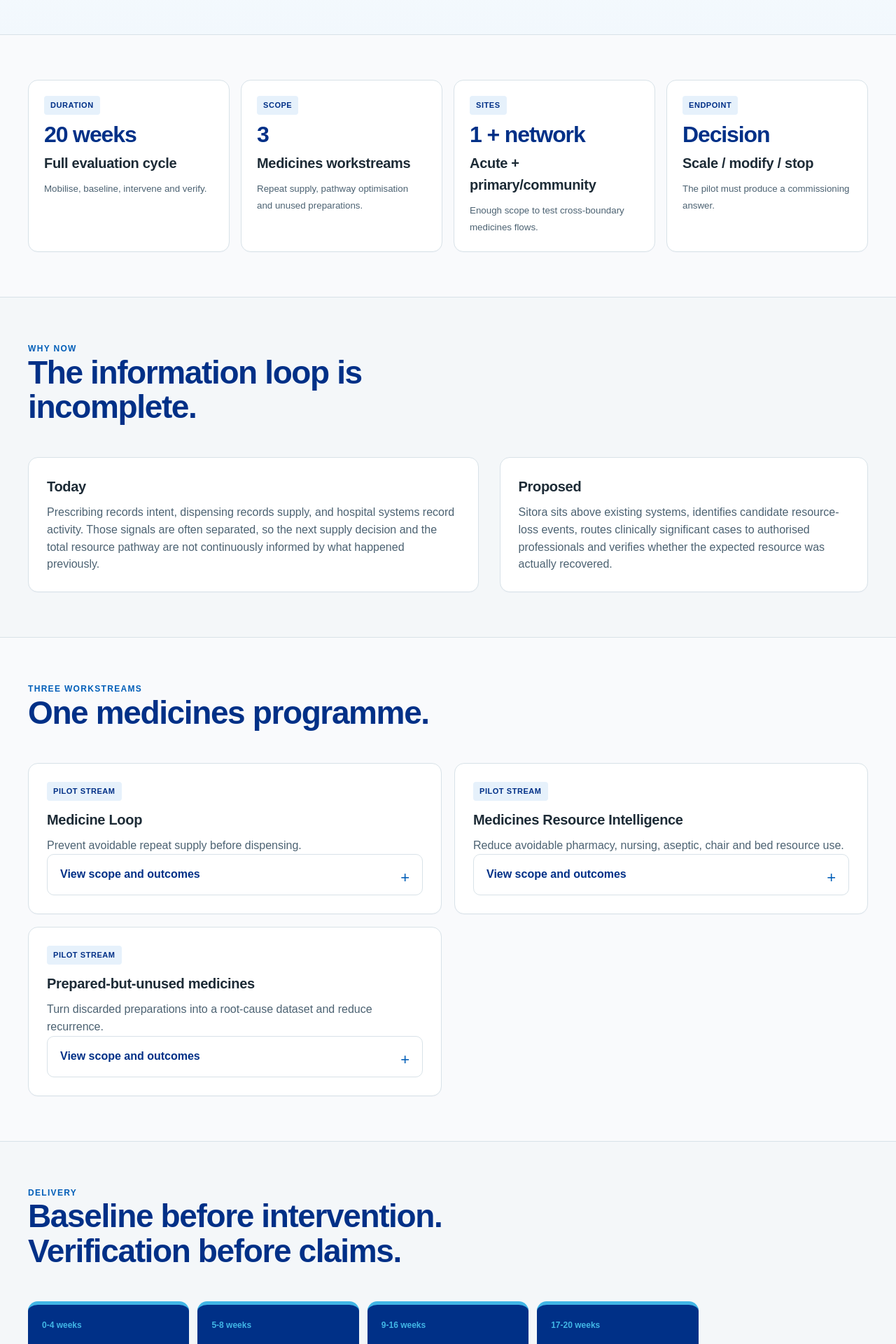
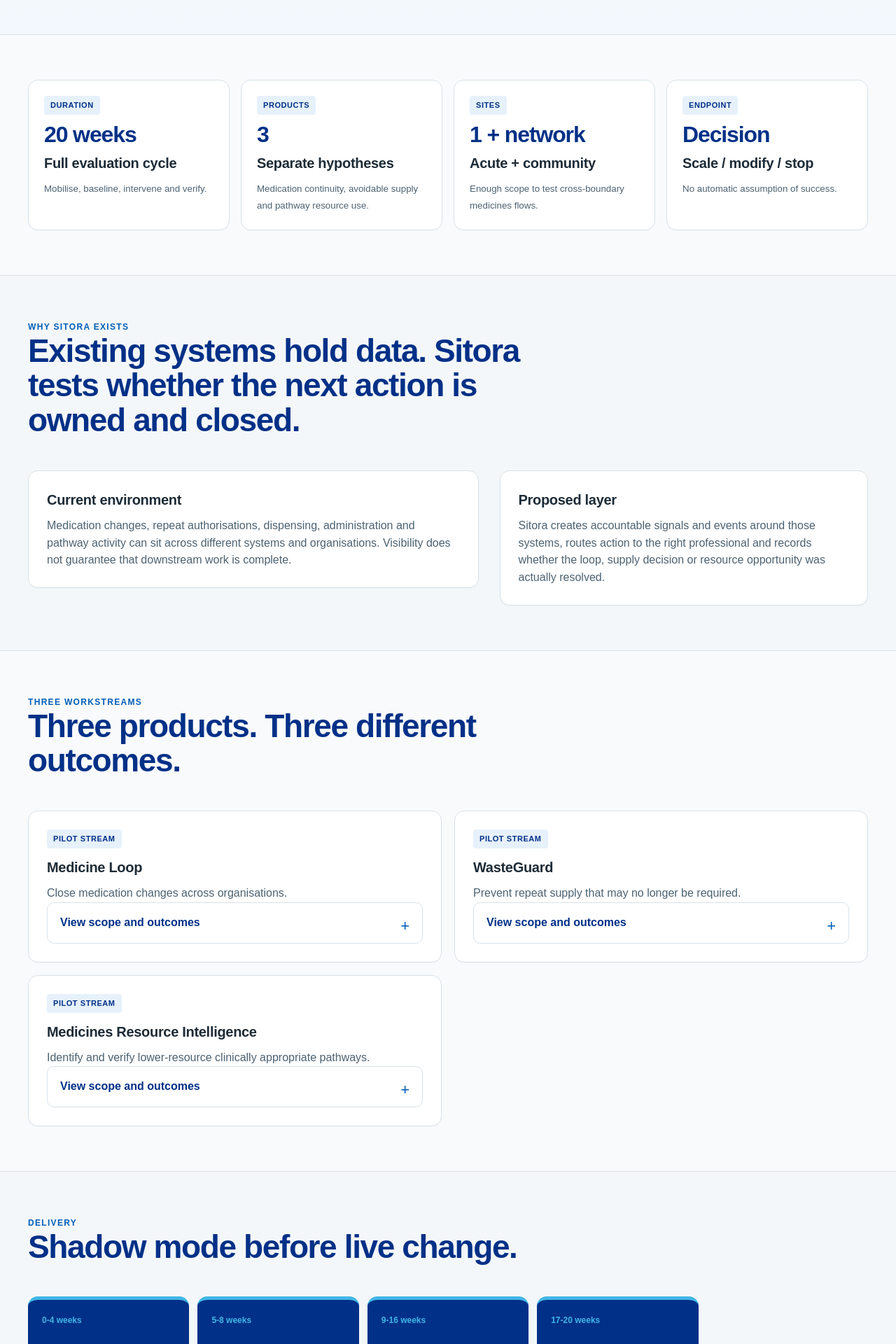
Before and after one commit to Nylon1/NHS, a Next.js app: page /business-case in a window 1280 px wide. Shown: the part 580-2500 px from the top of the page at 70% size. Built offline with nearby package versions, Linux system fonts and the light colour scheme.

Commit message:
Align business case to three-product medicines model

```diff
--- a/app/business-case/page.tsx
+++ b/app/business-case/page.tsx
@@ -1,41 +1,18 @@
-const phases = [["0-4 weeks","Mobilise","Confirm sponsor, sites, governance, data access and baseline definitions."],["5-8 weeks","Baseline","Measure current repeat supply, injectable pathways, unused doses and resource inputs."],["9-16 weeks","Intervene","Run controlled, human-reviewed interventions."],["17-20 weeks","Evaluate","Verify net resource recovery, safety and operational impact."]];
+const phases = [["0-4 weeks","Mobilise","Confirm sponsor, sites, governance, data flows, safety boundaries and baseline definitions."],["5-8 weeks","Baseline","Measure cross-setting medication discrepancies, repeat-supply signals, pathway resource use and workload."],["9-16 weeks","Intervene","Run controlled, human-reviewed workflows in shadow mode first, then approved live use."],["17-20 weeks","Evaluate","Verify closure, avoided supply, resource recovery, safety and net operational effect."]];
 
 const workstreams = [
-  ["Medicine Loop","Prevent avoidable repeat supply before dispensing.","Selected stable repeat-medicine cohorts across GP practices and community pharmacies.","Avoided items, discrepancies resolved, workload change, safety and patient experience."],
-  ["Medicines Resource Intelligence","Reduce avoidable pharmacy, nursing, aseptic, chair and bed resource use.","Selected high-volume or resource-intensive injectable/SACT pathways.","Preparation, staff minutes, chair/bed capacity, unused doses, pathway cost and safety."],
-  ["Prepared-but-unused medicines","Turn discarded preparations into a root-cause dataset and reduce recurrence.","Selected prepared medicines not administered during the pilot period.","Discard rate, value, repeated causes, preventable fraction and post-intervention change."]
+  ["Medicine Loop","Close medication changes across organisations.","Hospital discharge and other cross-setting changes affecting GP, pharmacy, care-home or community workflows.","Open-loop rate, time-to-reconcile, downstream acknowledgements, discrepancies resolved, obsolete supply prevented and safety."],
+  ["WasteGuard","Prevent repeat supply that may no longer be required.","Selected repeat-medicine cohorts where cumulative supply, stock or change history can be assessed safely.","Reviews triggered, supplies deferred, dispensing outcome, intervention workload, safety and verified cost avoidance."],
+  ["Medicines Resource Intelligence","Identify and verify lower-resource clinically appropriate pathways.","Selected high-volume or resource-intensive injectable, SACT or preparation pathways.","Pharmacy/nursing minutes, chair or bed capacity, unused doses, pathway cost, patient impact and safety."]
 ];
 
-export default function BusinessCasePage() {
-  return (
-    <>
-      <section className="page-head"><div className="shell"><div className="eyebrow">Pilot business case</div><h1>Can medicines intelligence recover measurable NHS resource without compromising care?</h1><p className="lede">This 20-week pilot is designed to answer that question with a baseline, governed interventions and verified outcomes.</p></div></section>
-
-      <section className="section"><div className="shell metric-grid">
-        <div className="metric"><span className="badge">Duration</span><strong>20 weeks</strong><h3>Full evaluation cycle</h3><small>Mobilise, baseline, intervene and verify.</small></div>
-        <div className="metric"><span className="badge">Scope</span><strong>3</strong><h3>Medicines workstreams</h3><small>Repeat supply, pathway optimisation and unused preparations.</small></div>
-        <div className="metric"><span className="badge">Sites</span><strong>1 + network</strong><h3>Acute + primary/community</h3><small>Enough scope to test cross-boundary medicines flows.</small></div>
-        <div className="metric"><span className="badge">Endpoint</span><strong>Decision</strong><h3>Scale / modify / stop</h3><small>The pilot must produce a commissioning answer.</small></div>
-      </div></section>
-
-      <section className="section"><div className="shell"><div className="section-head"><div><div className="eyebrow">Why now</div><h2>The information loop is incomplete.</h2></div></div><div className="two-col"><div className="card"><h3>Today</h3><p>Prescribing records intent, dispensing records supply, and hospital systems record activity. Those signals are often separated, so the next supply decision and the total resource pathway are not continuously informed by what happened previously.</p></div><div className="card"><h3>Proposed</h3><p>Sitora sits above existing systems, identifies candidate resource-loss events, routes clinically significant cases to authorised professionals and verifies whether the expected resource was actually recovered.</p></div></div></div></section>
-
-      <section className="section"><div className="shell"><div className="section-head"><div><div className="eyebrow">Three workstreams</div><h2>One medicines programme.</h2></div></div><div className="card-grid">{workstreams.map(([title,aim,pop,outcome]) => <article className="card" key={title}><span className="badge">Pilot stream</span><h3 style={{marginTop:12}}>{title}</h3><p>{aim}</p><details><summary>View scope and outcomes</summary><p><strong>Population:</strong> {pop}</p><p><strong>Primary outcomes:</strong> {outcome}</p></details></article>)}</div></div></section>
-
-      <section className="section"><div className="shell"><div className="section-head"><div><div className="eyebrow">Delivery</div><h2>Baseline before intervention. Verification before claims.</h2></div></div><div className="process">{phases.map(([time,title,body]) => <div className="process-step" key={title}><span>{time}</span><h3>{title}</h3><p>{body}</p></div>)}</div></div></section>
-
-      <section className="section"><div className="shell two-col"><div><div className="eyebrow">Success</div><h2>What would justify scale?</h2><ul className="list-clean"><li><strong>Safe:</strong> no unacceptable deterioration in clinical outcomes, adherence or access.</li><li><strong>Measurable:</strong> intervention and outcome are traceable.</li><li><strong>Net positive:</strong> verified resource value exceeds intervention cost.</li><li><strong>Operationally acceptable:</strong> no unsustainable additional workload.</li><li><strong>Reproducible:</strong> data and workflow can support a larger rollout.</li></ul></div><div className="card"><span className="badge">Verification rule</span><h3 style={{marginTop:12}}>Separate the benefit types.</h3><p>Cash-releasing savings, cost avoidance and capacity release are reported separately. Released capacity only counts when it is genuinely available for another patient or activity.</p></div></div></section>
-
-      <section className="section"><div className="shell"><div className="section-head"><div><div className="eyebrow">Governance</div><h2>Designed for NHS deployment.</h2></div><p>Exact regulatory applicability depends on intended use and must be confirmed before deployment.</p></div><div className="card-grid">
-        <details className="card"><summary><strong>Clinical safety</strong></summary><p>Named clinical leadership, formal clinical-risk management, hazard logging, escalation rules and human review of clinically significant interventions.</p></details>
-        <details className="card"><summary><strong>Information governance</strong></summary><p>DPIA, data-flow mapping, data minimisation, role-based access, audit logging and agreed retention controls.</p></details>
-        <details className="card"><summary><strong>Evaluation</strong></summary><p>Named analytical lead, pre-agreed baseline and comparison method, patient and safety outcomes, and transparent limitations.</p></details>
-        <details className="card"><summary><strong>Finance validation</strong></summary><p>Provider or ICB finance sign-off before any claimed cash-releasing benefit is reported.</p></details>
-      </div></div></section>
-
-      <section className="section"><div className="shell two-col"><div><div className="eyebrow">Indicative team</div><h2>Enough resource to produce a trustworthy answer.</h2><ul className="list-clean"><li>Clinical/pharmacy lead: 0.2-0.3 WTE</li><li>Medicines optimisation pharmacist: 0.5 WTE</li><li>Data/analytics: 0.5-1.0 WTE</li><li>Product/integration engineering: 1.0-1.5 WTE</li><li>Clinical safety / IG: sessional</li><li>Finance/evaluation: 0.1-0.2 WTE</li></ul></div><div className="card"><span className="badge">Cost envelope</span><h3 style={{marginTop:12}}>Price after technical discovery.</h3><p>A governed pilot is likely to sit in the broad tens-to-low-hundreds-of-thousands range depending on integration complexity, backfill, data engineering and reusable infrastructure. This is a planning assumption, not a quote.</p></div></div></section>
-
-      <section className="section"><div className="shell two-col"><div><div className="eyebrow">Decision rule</div><h2>Pre-agree the answer categories.</h2><ul className="list-clean"><li><strong>Scale:</strong> safe, positive net benefit and reproducible operation.</li><li><strong>Modify:</strong> value signal exists but targeting, workflow or data quality needs redesign.</li><li><strong>Stop:</strong> no credible opportunity, negative net benefit or unacceptable burden.</li></ul></div><div className="card"><span className="badge">Approval ask</span><h3 style={{marginTop:12}}>What the NHS partner approves</h3><ul className="list-clean"><li>20-week medicines pilot</li><li>Participating sites and accountable leads</li><li>Minimum agreed data access</li><li>Governed human-reviewed interventions</li><li>Pre-agreed benefit definitions and success thresholds</li></ul></div></div></section>
-    </>
-  );
-}
+export default function BusinessCasePage(){return <>
+<section className="page-head"><div className="shell"><div className="eyebrow">Pilot business case</div><h1>Can Sitora close medicines loops, prevent avoidable supply and recover measurable NHS resource safely?</h1><p className="lede">The 20-week pilot tests three distinct products with one evidence standard: baseline first, governed action second, verified outcome last.</p></div></section>
+<section className="section"><div className="shell metric-grid"><div className="metric"><span className="badge">Duration</span><strong>20 weeks</strong><h3>Full evaluation cycle</h3><small>Mobilise, baseline, intervene and verify.</small></div><div className="metric"><span className="badge">Products</span><strong>3</strong><h3>Separate hypotheses</h3><small>Medication continuity, avoidable supply and pathway resource use.</small></div><div className="metric"><span className="badge">Sites</span><strong>1 + network</strong><h3>Acute + community</h3><small>Enough scope to test cross-boundary medicines flows.</small></div><div className="metric"><span className="badge">Endpoint</span><strong>Decision</strong><h3>Scale / modify / stop</h3><small>No automatic assumption of success.</small></div></div></section>
+<section className="section"><div className="shell"><div className="section-head"><div><div className="eyebrow">Why Sitora exists</div><h2>Existing systems hold data. Sitora tests whether the next action is owned and closed.</h2></div></div><div className="two-col"><div className="card"><h3>Current environment</h3><p>Medication changes, repeat authorisations, dispensing, administration and pathway activity can sit across different systems and organisations. Visibility does not guarantee that downstream work is complete.</p></div><div className="card"><h3>Proposed layer</h3><p>Sitora creates accountable signals and events around those systems, routes action to the right professional and records whether the loop, supply decision or resource opportunity was actually resolved.</p></div></div></div></section>
+<section className="section"><div className="shell"><div className="section-head"><div><div className="eyebrow">Three workstreams</div><h2>Three products. Three different outcomes.</h2></div></div><div className="card-grid">{workstreams.map(([title,aim,pop,outcome])=><article className="card" key={title}><span className="badge">Pilot stream</span><h3 style={{marginTop:12}}>{title}</h3><p>{aim}</p><details><summary>View scope and outcomes</summary><p><strong>Population:</strong> {pop}</p><p><strong>Primary outcomes:</strong> {outcome}</p></details></article>)}</div></div></section>
+<section className="section"><div className="shell"><div className="section-head"><div><div className="eyebrow">Delivery</div><h2>Shadow mode before live change.</h2></div></div><div className="process">{phases.map(([time,title,body])=><div className="process-step" key={title}><span>{time}</span><h3>{title}</h3><p>{body}</p></div>)}</div></div></section>
+<section className="section"><div className="shell two-col"><div><div className="eyebrow">Success</div><h2>What would justify scale?</h2><ul className="list-clean"><li><strong>Medicine Loop:</strong> fewer unresolved cross-setting discrepancies and faster safe closure.</li><li><strong>WasteGuard:</strong> avoidable dispensing prevented without missed essential supply.</li><li><strong>Resource Intelligence:</strong> observed reusable capacity or validated cost effect.</li><li><strong>Across all three:</strong> manageable workload, traceable outcomes and no unacceptable safety deterioration.</li></ul></div><div className="card"><span className="badge">Verification rule</span><h3 style={{marginTop:12}}>Different benefits stay separate.</h3><p>Clinical discrepancy resolution, cash release, cost avoidance and capacity release are not interchangeable. Each product keeps its own denominator and outcome definition.</p></div></div></section>
+<section className="section"><div className="shell"><div className="section-head"><div><div className="eyebrow">Governance</div><h2>Designed around controlled deployment.</h2></div><p>Exact regulatory applicability depends on intended use and deployment architecture.</p></div><div className="card-grid"><details className="card"><summary><strong>Clinical safety</strong></summary><p>Named clinical leadership, hazard logging, escalation rules, human review and no autonomous prescribing changes.</p></details><details className="card"><summary><strong>Information governance</strong></summary><p>DPIA, data-flow mapping, minimisation, role-based access, provenance and audit logging.</p></details><details className="card"><summary><strong>Technical assurance</strong></summary><p>Read-only integration first, visible source conflicts, no silent overwrite and explicit acknowledgement states.</p></details><details className="card"><summary><strong>Finance and evaluation</strong></summary><p>Pre-agreed outcomes and finance validation before any cash-releasing claim is reported.</p></details></div></div></section>
+<section className="section"><div className="shell two-col"><div><div className="eyebrow">Approval ask</div><h2>What the NHS partner would approve.</h2><ul className="list-clean"><li>20-week controlled medicines pilot</li><li>One acute provider plus selected GP/pharmacy/care partners</li><li>Named clinical, pharmacy, digital, IG, finance and evaluation leads</li><li>Minimum agreed data access</li><li>Shadow-mode validation before live workflow intervention</li><li>Pre-agreed Scale / Modify / Stop thresholds</li></ul></div><div className="card"><span className="badge">Next document</span><h3 style={{marginTop:12}}>Technical implementation</h3><p>The technical plan defines source systems, minimum data, event ownership, acknowledgement states, audit requirements and deployment gates.</p><a className="button primary" href="/technical-implementation">Open technical plan</a></div></div></section>
+</>}
```
